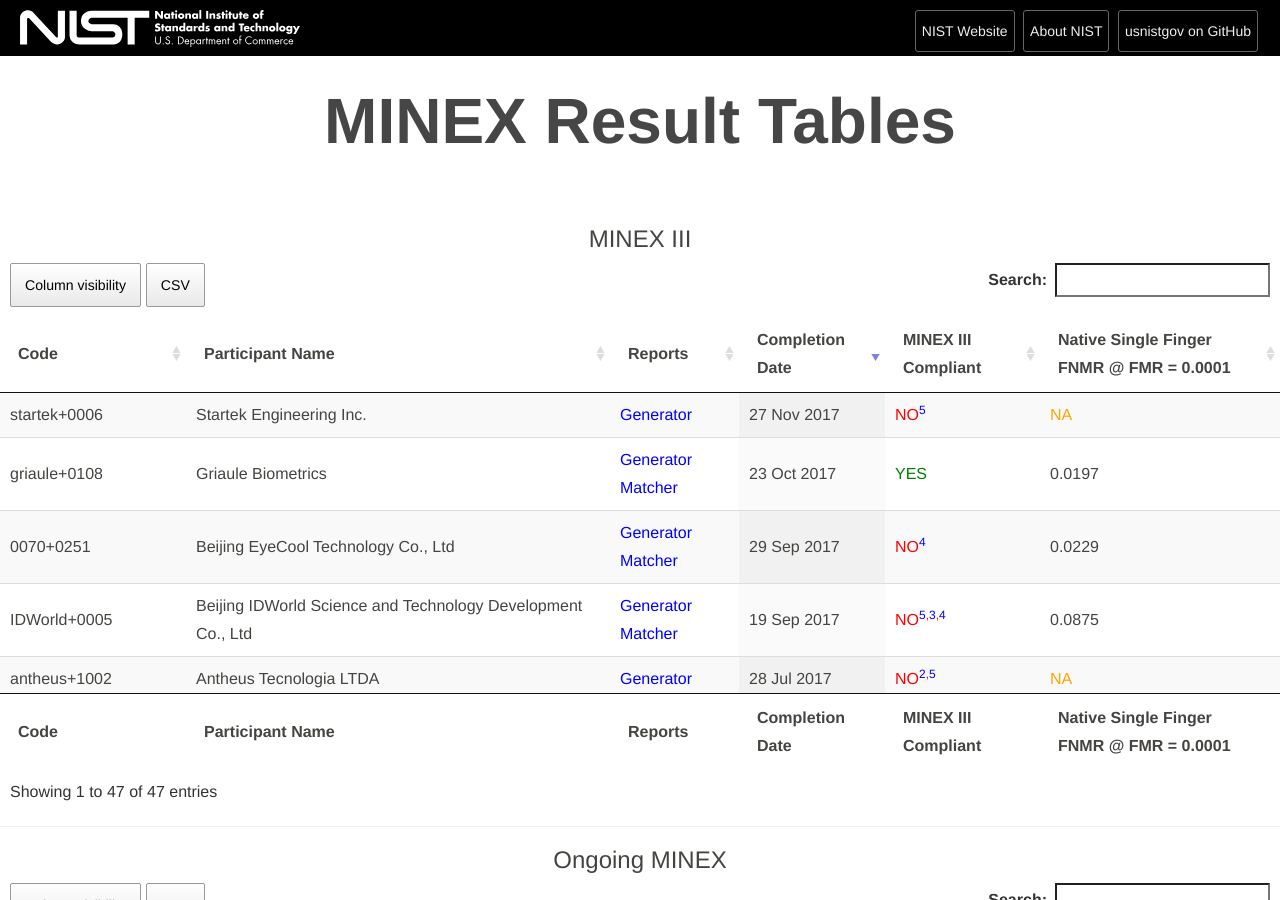
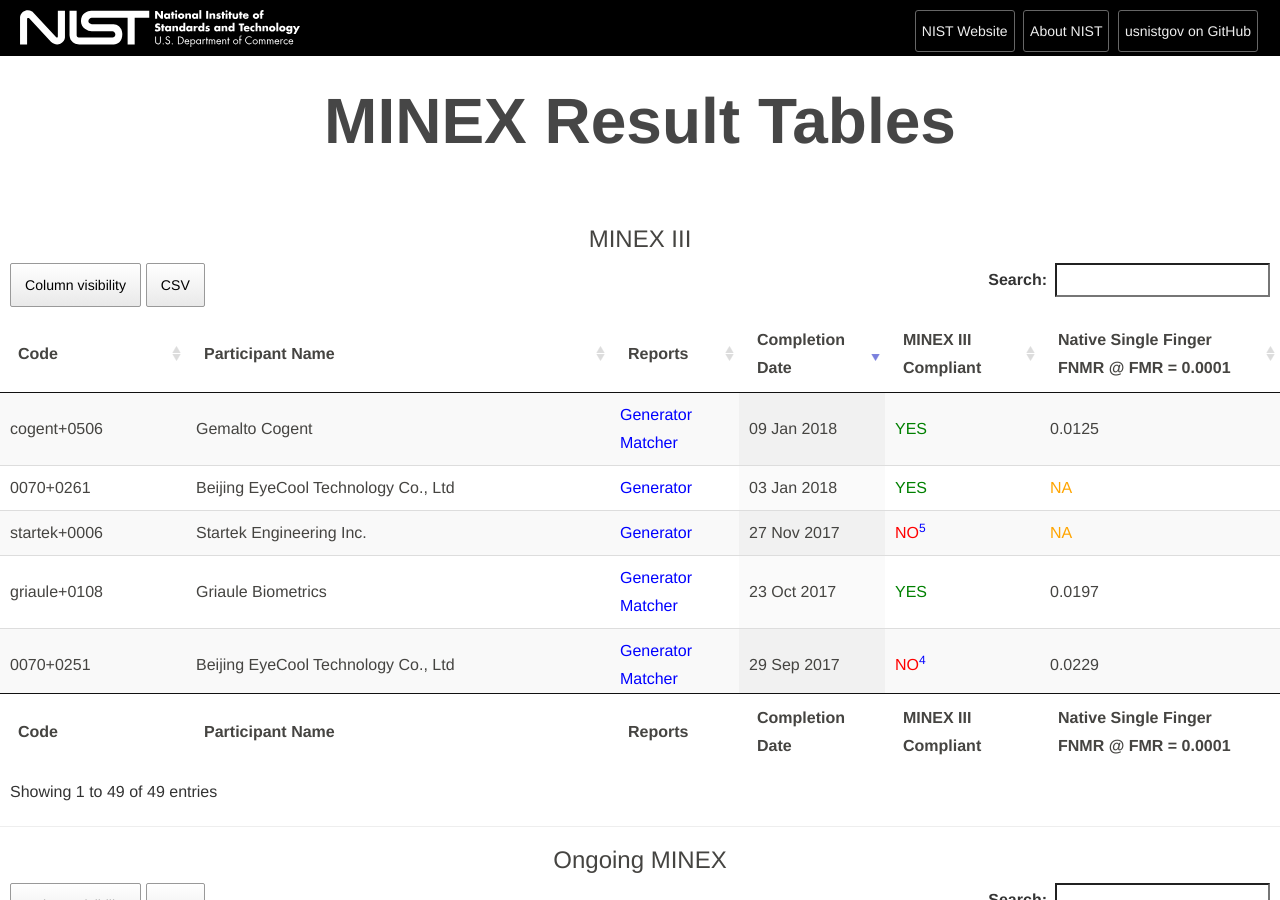
Before and after one commit to usnistgov/minex, a Jekyll site: the page built from results/tables/index.html, in a window 1280 px wide and 900 px high. Built offline with Jekyll 4.4.1, drawn with Linux system fonts in a browser that asks for light colours.

Commit message:
0070+0261
Added 0070+0261

```diff
--- a/_includes/results/minexiii.html
+++ b/_includes/results/minexiii.html
@@ -182,6 +182,26 @@
 			<td>0070</td>
 			<td>0252</td>
 			<td>Eyecool Finger Minutiae Matcher v2.5</td>
+		</tr>
+		<tr>
+			<td>0070+0261</td>
+			<td>Beijing EyeCool Technology Co., Ltd</td>
+			<td><a href="http://nigos.nist.gov:8080/evaluations/minexiii/reportcards/0070+0261_generator_report.pdf">Generator</a></td>
+			<td>01/03/2018</td>
+			<td class="minex_yes">YES</td>
+			<td class="minex_yes">YES</td>
+			<td class="minex_na">NA</td>
+			<td class="minex_na">NA</td>
+			<td class="minex_na">NA</td>
+			<td class="minex_yes">YES</td>
+			<td class="minex_na">NA</td>
+			<td class="minex_na">NA</td>
+			<td>0070</td>
+			<td>0261</td>
+			<td>Eyecool Finger Minutiae Generator v2.6</td>
+			<td class="minex_na">NA</td>
+			<td class="minex_na">NA</td>
+			<td class="minex_na">NA</td>
 		</tr>
 		<tr>
 			<td>IDWorld+0005</td>
@@ -421,6 +441,26 @@
 			<td class="minex_na">NA</td>
 			<td>0017</td>
 			<td>0505</td>
+			<td class="minex_na">NA</td>
+		</tr>
+		<tr>
+			<td>cogent+0506</td>
+			<td>Gemalto Cogent</td>
+			<td><a href="http://nigos.nist.gov:8080/evaluations/minexiii/reportcards/cogent+0506_generator_report.pdf">Generator</a> <a href="http://nigos.nist.gov:8080/evaluations/minexiii/reportcards/cogent+0506_matcher_report.pdf">Matcher</a></td>
+			<td>01/09/2018</td>
+			<td class="minex_yes">YES</td>
+			<td class="minex_yes">YES</td>
+			<td class="minex_yes">YES</td>
+			<td>0.0125</td>
+			<td>0.00041</td>
+			<td class="minex_yes">YES</td>
+			<td class="minex_yes">YES</td>
+			<td>91882</td>
+			<td>0017</td>
+			<td>0506</td>
+			<td class="minex_na">NA</td>
+			<td>0017</td>
+			<td>0506</td>
 			<td class="minex_na">NA</td>
 		</tr>
 		<tr>
```
Also changed, not shown: results/csvs/minexiii_two_finger_fnmr_fmr_0001.csv (+22 -20 lines), results/csvs/minexiii_two_finger_fnmr_fmr_01.csv (+22 -20 lines).
